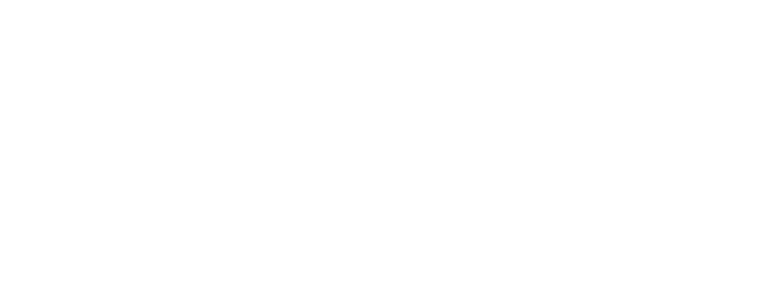
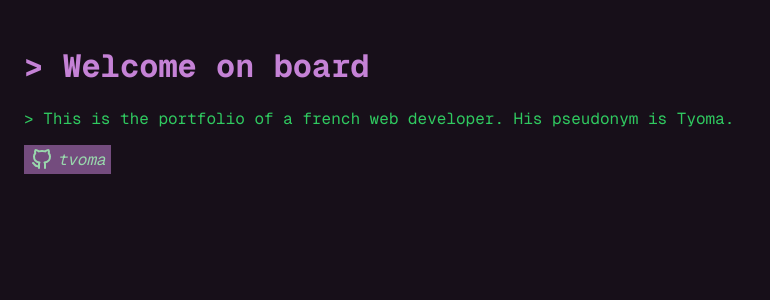
Before and after one commit to tvoma/tyoma, a Next.js app: page / in a window 1280 px wide. Shown: the top 300 px of the page, without its empty margins (0-770 px from the left). Built offline with nearby package versions, Linux system fonts and the light colour scheme.

Commit message:
feat: home page

```diff
--- a/app/globals.css
+++ b/app/globals.css
@@ -0,0 +1,43 @@
+body {
+    margin: 0;
+    padding: 1.5rem;
+    font-family: var(--font-geist-mono);
+    background-color: var(--c-dark);
+}
+
+:root {
+    --c-green-light: #99D8AD;
+    --c-green: #30C960;
+    --c-purple-light: #C582D6;
+    --c-purple-dark: #744C7E;
+    --c-dark: #170F19;
+}
+
+::selection {
+    color: var(--c-dark);
+    background-color: var(--c-green-light);
+}
+
+
+h1 {
+    color: var(--c-purple-light);
+}
+
+p {
+    color: var(--c-green);
+}
+
+a {
+    display: inline-flex;
+    align-items: center;
+    gap: 0.25rem;
+    padding: 0.15rem 0.35rem;
+    text-decoration: none;
+    color: var(--c-green-light);
+    background-color: var(--c-purple-dark);
+}
+
+a:hover {
+    color: var(--c-purple-dark);
+    background-color: var(--c-green-light);
+}
--- a/app/layout.js
+++ b/app/layout.js
@@ -1,13 +1,17 @@
+import { GeistSans } from 'geist/font/sans'
+import { GeistMono } from 'geist/font/mono'
 import './globals.css'
 
 export const metadata = {
   	title: 'Tyoma Portfolio',
-  	description: 'French web developper'
+  	description: 'French web developer'
 }
 
 export default function RootLayout({ children }) {
+	const classList = [GeistMono.variable, GeistSans.variable].join(' ')
+
 	return (
-		<html lang="en">
+		<html lang="en" className={ classList }>
 			<body>{ children }</body>
 		</html>
 	)
--- a/app/page.js
+++ b/app/page.js
@@ -1,3 +1,13 @@
+import { IconBrandGithub } from "@tabler/icons-react";
+
 export default function Home() {
-    return (<></>)
+    return (
+        <div>
+            <h1>&gt; Welcome on board</h1>
+            <p>&gt; This is the portfolio of a french web developer. His pseudonym is Tyoma.</p>
+            <a target="_blank" href="https://github.com/tvoma">
+                <IconBrandGithub /> <i>tvoma</i>
+            </a>
+        </div>
+    )
 }
--- a/package.json
+++ b/package.json
@@ -9,9 +9,11 @@
     "lint": "next lint"
   },
   "dependencies": {
+    "@tabler/icons-react": "^2.43.0",
+    "geist": "^1.2.0",
+    "next": "14.0.4",
     "react": "^18",
-    "react-dom": "^18",
-    "next": "14.0.4"
+    "react-dom": "^18"
   },
   "devDependencies": {
     "eslint": "^8",
```
Also changed, not shown: 1 other file (tests, documents, lock files or other folders).
